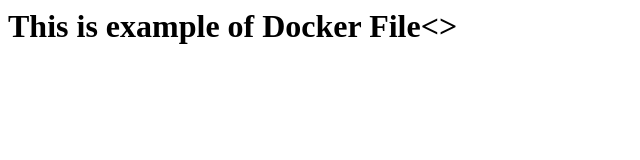
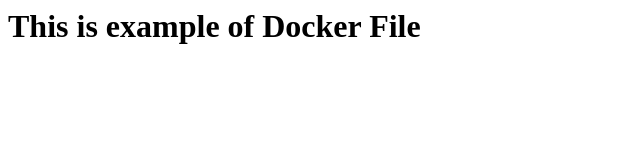
Before and after one commit to alt-tushar2809/Docker-, a plain HTML site: page index.html in a window 1280 px wide. Shown: the full height of the page, 0-640 px from the left. Drawn offline with Linux system fonts and the light colour scheme.

Commit message:
--- Auto-Git Commit ---

```diff
--- a/index.html
+++ b/index.html
@@ -1,3 +1,4 @@
 <html>
     <body>
-        <h1>This is example of Docker File<>
+        <h1>This is example of Docker File</h1>
+    </body>
```
